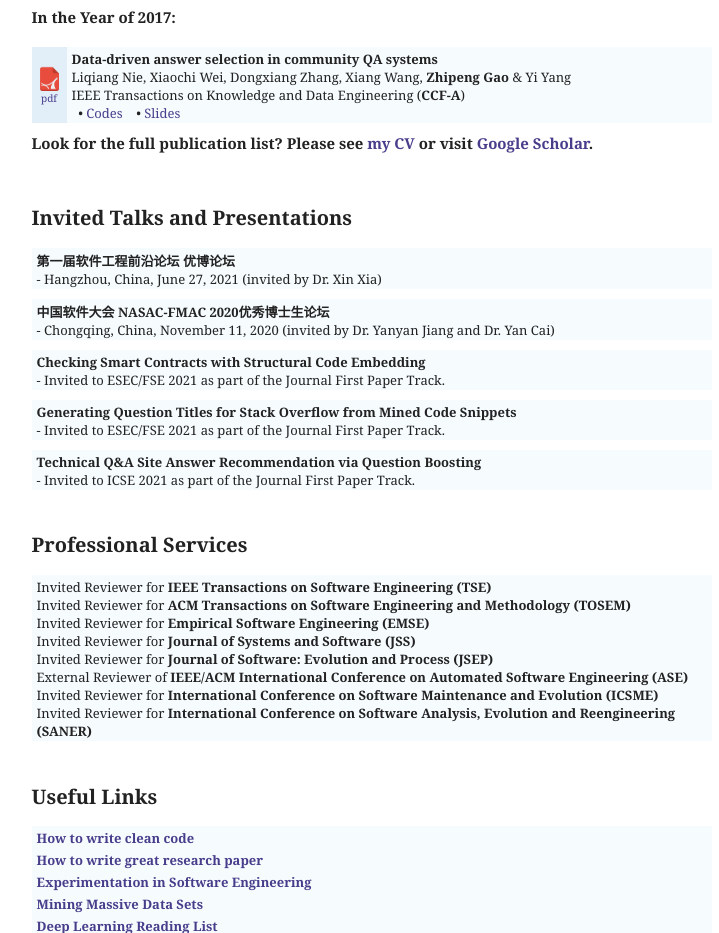
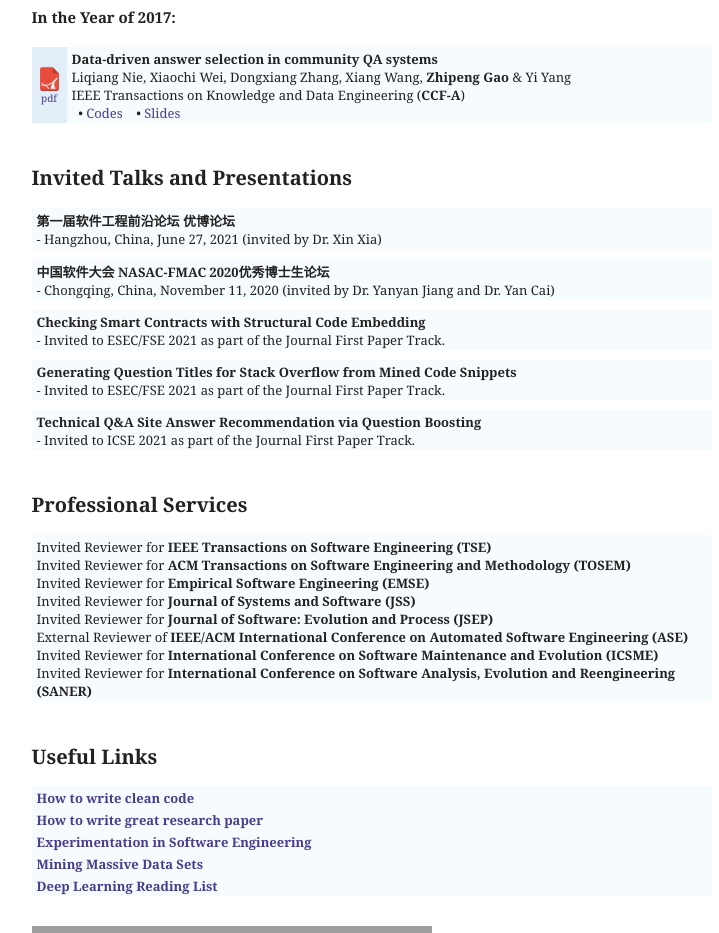
Before and after one commit to zpgao/zpgao.github.io, a plain HTML site: page index.html in a window 1280 px wide. Shown: the part 3365-4298 px from the top of the page, without its empty margins (145-864 px from the left). Drawn offline with Linux system fonts and the light colour scheme; grey boxes are pictures that could not be loaded.

Commit message:
Update index.html

```diff
--- a/index.html
+++ b/index.html
@@ -572,75 +572,6 @@ Multi-modal Data Analysis" </font> </br>
 </table>
 
 
-<b> Look for the full publication list? Please see <a href="files/xiangwang_cv.pdf" target="_blank">my CV</a> or visit <a href="#" target="_blank">Google Scholar</a>.</b></br></br>
-
-
-<!-- <h2 style="CLEAR: both;">Tutorials</h2>
-
-<table>
-  <tbody>
-  <tr>
-    <td class="left"><a href="" target="_blank"><img src="./images/pdf.png" width="25" height="25"><br>pdf</a></td>
-    <td><span class="title">Bias Issues and Solutions in Recommender System</span>
-       <br> Jiawei Chen, <b>Xiang Wang</b>, Fuli Feng & Xiangnan He
-    <br> WWW 2021 &nbsp;&nbsp; <a href="" target="_blank">Slides</a> (2021/04) &nbsp;&nbsp;
-  </td>
-  </tr>
- </tbody>
-</table>
-
-<table>
-  <tbody>
-  <tr>
-    <td class="left"><a href="https://dl.acm.org/doi/abs/10.1145/3336191.3371873" target="_blank"><img src="./images/pdf.png" width="25" height="25"><br>pdf</a></td>
-    <td><span class="title">Learning and Reasoning on Graph for Recommendation</span>
-      <br><b>Xiang Wang</b>, Xiangnan He & Tat-Seng Chua
-    <br> WSDM 2020 &nbsp;&nbsp; <a href="http://staff.ustc.edu.cn/~hexn/slides/cikm19-tutorial-graph-rec.pdf" target="_blank">Slides</a> (2020/01 @ Houston, Texas, US) &nbsp;&nbsp;
-  </td>
-  </tr>
- </tbody>
-</table>
- -->
-<!-- <table>
-  <tbody>
-  <tr>
-    <td class="left"><a href="https://dl.acm.org/doi/10.1145/3357384.3360317" target="_blank"><img src="./images/pdf.png" width="25" height="25"><br>pdf</a></td>
-    <td><span class="title">Learning and Reasoning on Graph for Recommendation</span>
-      <br><b>Xiang Wang</b>, Xiangnan He & Tat-Seng Chua
-    <br> CIKM 2019 &nbsp;&nbsp; <a href="http://staff.ustc.edu.cn/~hexn/slides/cikm19-tutorial-graph-rec.pdf" target="_blank">Slides</a> (2019/11 @ Beijing, China) &nbsp;&nbsp;
-  </td>
-  </tr>
- </tbody>
-</table> -->
-
-<!-- <h2 style="CLEAR: both;">Honors</h2>
-
-<table><tbody><tr><td>
-  <span class="title">Dean’s Graduate Research Excellence Award, &nbsp;&nbsp;June 2018</span> &nbsp;&nbsp;
-  <br> - School of Computing, National University of Singapore
-</td></tr></tbody></table>
-
-<table><tbody><tr><td>
-  <span class="title">Research Achievement Award, &nbsp;&nbsp;June 2017</span> &nbsp;&nbsp;
-  <br> - School of Computing, National University of Singapore
-</td></tr></tbody></table>
-
-<table><tbody><tr><td>
-  <span class="title">Full Research Scholarship, &nbsp;&nbsp;2014-2019</span> &nbsp;&nbsp;
-  <br> - National University of Singapore
-</td></tr></tbody></table>
-
-<table><tbody><tr><td>
-  <span class="title">Excellent Graduates, &nbsp;&nbsp;May 2014</span> &nbsp;&nbsp;
-  <br> - Beihang University, China
-</td></tr></tbody></table>
-
-<table><tbody><tr><td>
-  <span class="title">National Scholarship (top scholarship for Chinese undergraduates), &nbsp;&nbsp;December 2013</span> &nbsp;&nbsp;
-  <br> - Beihang University, China
-</td></tr></tbody></table> -->
-
-
 
 <h2 style="CLEAR: both;">Invited Talks and Presentations</h2>
 
```
